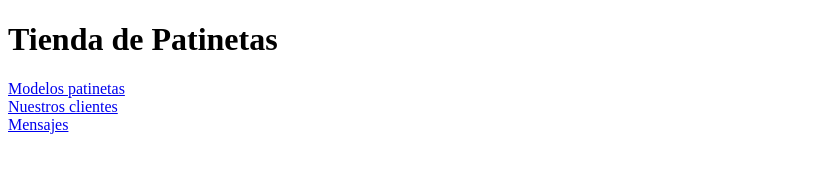
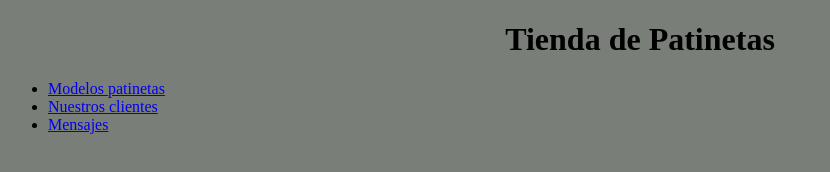
Before and after one commit to ojmr/skate, a plain HTML site: page html/index.html in a window 1280 px wide. Shown: the whole page, without its empty margins (0-830 px from the left). Drawn offline with Linux system fonts and the light colour scheme.

Commit message:
Actualización del html

```diff
--- a/html/index.html
+++ b/html/index.html
@@ -3,6 +3,12 @@
 <head>
 	<title>Inicio</title>
     <style>
+        body{
+            background-color: #797e79
+        }
+        h1{
+            text-align: center;
+        }
         table, th, td {
           border: 1px solid black;
           border-collapse: collapse;
@@ -10,9 +16,11 @@
         </style>
 </head>
 <body>
-	<h1    >Tienda de Patinetas</h1>
-    <a href="skate.html">Modelos patinetas</a><br>
-    <a href="cliente.html">Nuestros clientes</a><br>
-    <a href="mensajes.html">Mensajes</a><br>
+	<h1>Tienda de Patinetas</h1>
+    <ul>
+    <li><a href="skate.html">Modelos patinetas</a><br>
+    <li><a href="cliente.html">Nuestros clientes</a><br>
+    <li><a href="mensajes.html">Mensajes</a><br>
+    </ul>
 </body>
 </html>
```
